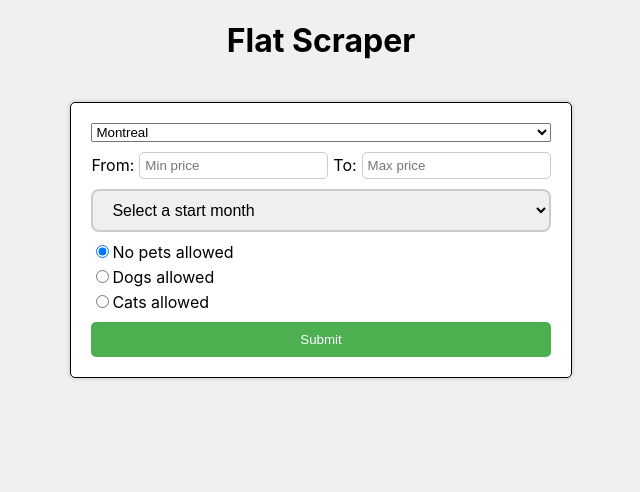
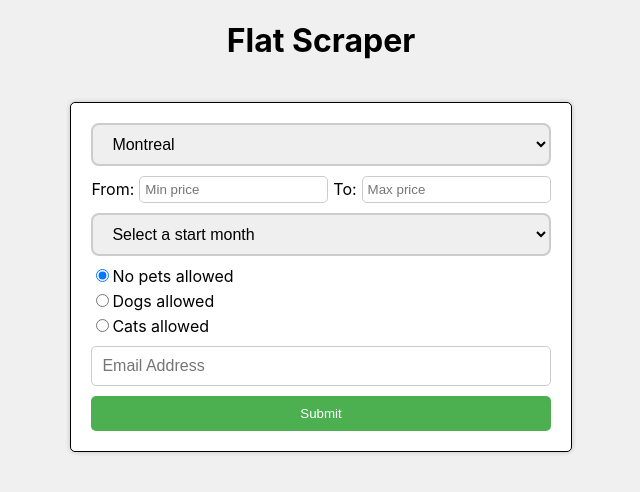
Before and after one commit to leo-dao/flat-scraper, a React (Create React App) app in the folder frontend/: page / in a window 1280 px wide. Shown: the top 492 px of the page, without its empty margins (319-959 px from the left). Built offline with nearby package versions, Linux system fonts and the light colour scheme; the HTML template or start-up script is replaced by a standard one.

Commit message:
Added email input component + small style changes

```diff
--- a/frontend/src/Components/Date.tsx
+++ b/frontend/src/Components/Date.tsx
@@ -13,11 +13,6 @@ const Select = styled.select`
     border: 2px solid #ccc;
     font-size: 16px;
     cursor: pointer;
-    transition: border-color 0.3s ease-in-out, box-shadow 0.3s ease-in-out;
-
-    &:hover {
-        border-color: #555;
-    }
 `;
 
 const months = [
--- a/frontend/src/Components/Form.tsx
+++ b/frontend/src/Components/Form.tsx
@@ -4,6 +4,7 @@ import Pets from './Pets';
 import Date from './Date';
 import Price from './Price';
 import Location from './Location';
+import Mail from './Mail';
 import { PetPolicy } from './type';
 import axios from 'axios';
 
@@ -76,6 +77,11 @@ const Form: React.FC = () => {
         setSelectedDate(date);
     };
 
+    const [email, setEmail] = useState('');
+    const handleEmailChange = (e: React.ChangeEvent<HTMLInputElement>) => {
+        setEmail(e.target.value);
+    };
+
 
     return (
         <StyledForm onSubmit={handleSubmit}>
@@ -87,6 +93,7 @@ const Form: React.FC = () => {
                 onMaxPriceChange={onMaxPriceChange}/>
             <Date selectedDate={selectedDate} onChange={handleDateChange}/>
             <Pets value={pets} onChange={onPetsChange}/>
+            <Mail email={email} handleEmailChange={handleEmailChange}/>
             <Button type="submit">Submit</Button>
         </StyledForm>
     );
--- a/frontend/src/Components/Location.tsx
+++ b/frontend/src/Components/Location.tsx
@@ -1,10 +1,21 @@
 import React from 'react';
+import styled from 'styled-components';
 
 interface Props {
     value: string;
     onChange: (e: React.ChangeEvent<HTMLSelectElement>) => void;
 }
 
+const Select = styled.select`
+    width: 100%;
+    padding: 10px 15px;
+    border-radius: 8px;
+    border: 2px solid #ccc;
+    font-size: 16px;
+    cursor: pointer;
+`;
+
+// Hardcoding for now
 const options = [
     'Montreal',
     'Toronto',
@@ -13,11 +24,11 @@ const options = [
 
 const Location: React.FC<Props> = ({value, onChange }) => {
     return (
-        <select name={'Pick a location'} value={value} onChange={onChange}>
+        <Select name={'Pick a location'} value={value} onChange={onChange}>
             {options.map(option => (
                 <option key={option} value={option}>{option}</option>
             ))}
-        </select>
+        </Select>
     );
 };
 
--- /dev/null
+++ b/frontend/src/Components/Mail.tsx
@@ -0,0 +1,34 @@
+import React, { useState } from 'react';
+import styled from 'styled-components';
+
+interface MailProps {
+    email: string;
+    handleEmailChange: (e: React.ChangeEvent<HTMLInputElement>) => void;
+}
+
+const Input = styled.input`
+    padding: 10px;
+    border-radius: 5px;
+    border: 1px solid #ccc;
+    font-size: 16px;
+    outline: none;
+    &:focus {
+        transition: 0.2s;
+        border-color: blue;
+    }
+`;
+
+const Mail = (props: MailProps) => {
+
+    return (
+        <Input
+            type="email"
+            id="email"
+            value={props.email}
+            onChange={props.handleEmailChange}
+            placeholder='Email Address'
+        />
+    );
+};
+
+export default Mail;
```
